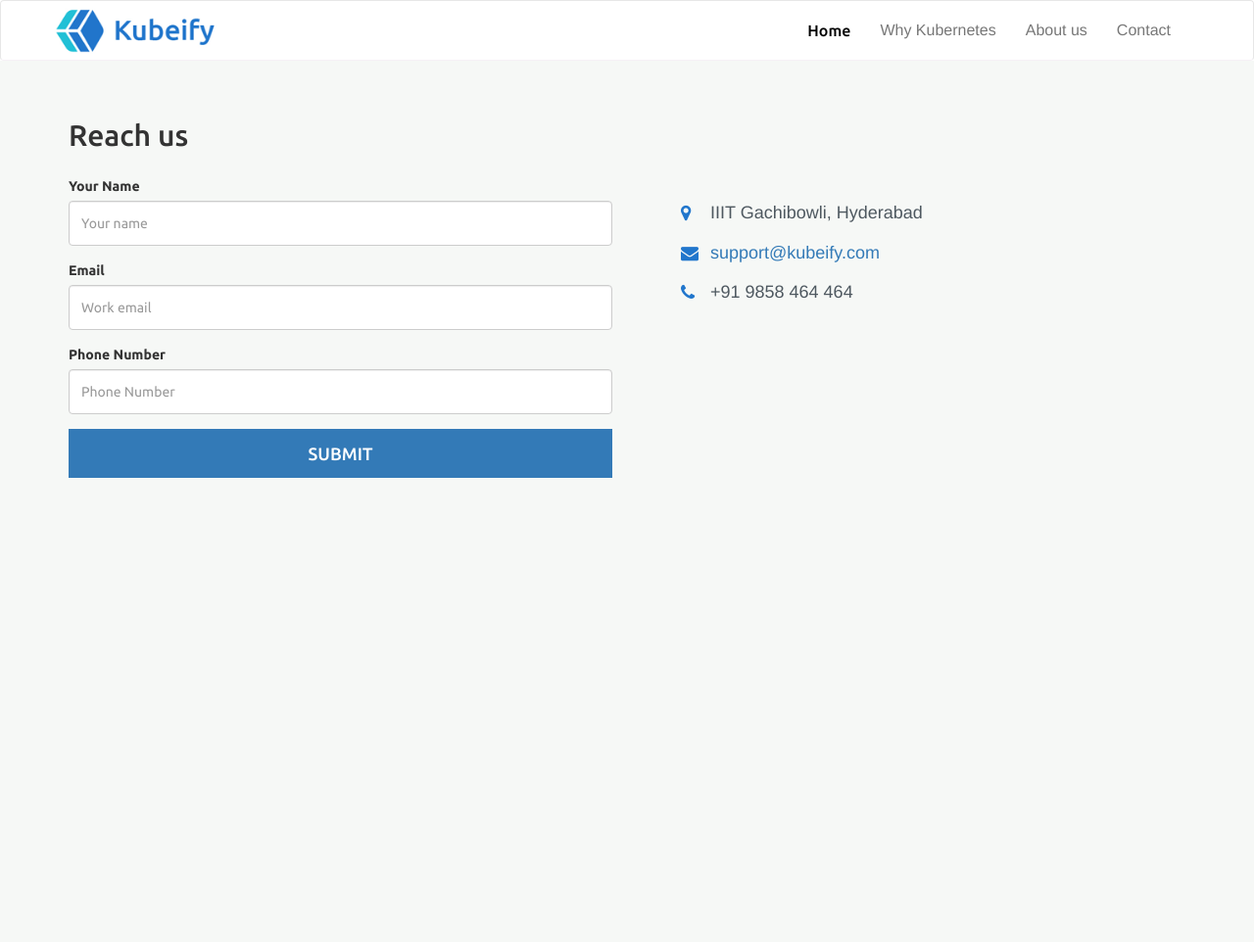
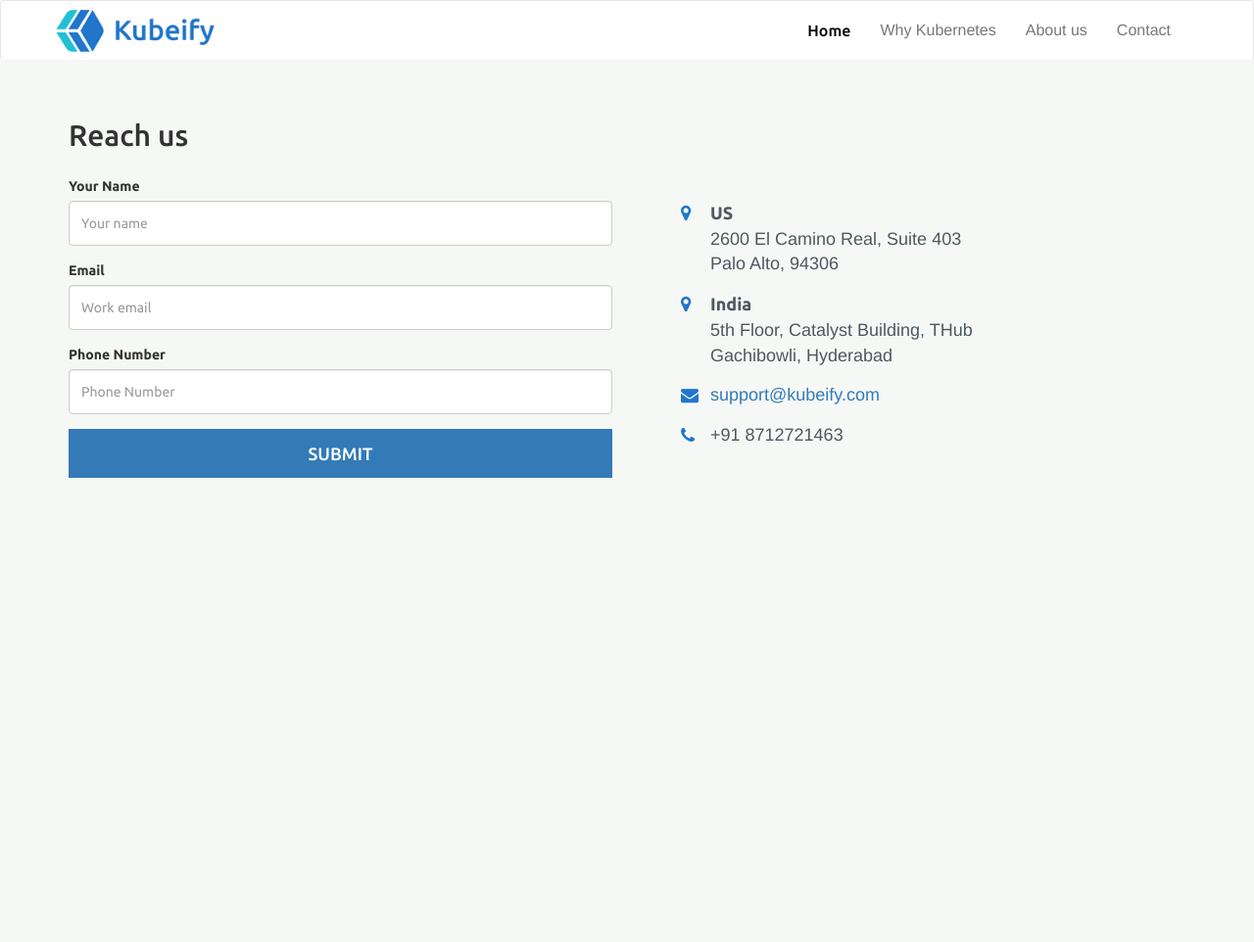
Before and after one commit to dinesh/kubeify, a Jekyll site: the page built from contact.html, in a window 1280 px wide. Shown: the whole page at 98% size. Built offline with Jekyll 4.4.1, drawn with Linux system fonts in a browser that asks for light colours; some web fonts are replaced.

Commit message:
address changes

```diff
--- a/contact.html
+++ b/contact.html
@@ -34,9 +34,12 @@ title: Demo | Kubeify
 
       <div class="col-md-4">
         <ul class="address-list">
-          <li><i class="fa fa-map-marker"></i> IIIT Gachibowli, Hyderabad</li>
+          <li><i class="fa fa fa-map-marker"> </i> <strong> US </strong> <br>
+            2600 El Camino Real, Suite 403  <br> Palo Alto, 94306 </li>
+
+          <li><i class="fa fa-map-marker"></i> <strong>India</strong> <br> 5th Floor, Catalyst Building, THub <br> Gachibowli, Hyderabad </li>
           <li><i class="fa fa-envelope"></i> <a href="#">support@kubeify.com</a></li>
-          <li><i class="fa fa-phone"></i> +91 9858 464 464</li>
+          <li><i class="fa fa-phone"></i> +91 8712721463</li>
         </ul>
       </div>
     </div>
--- a/why-kubernetes.html
+++ b/why-kubernetes.html
@@ -235,6 +235,7 @@ layout: landing-page
   </div>
 </div>
 
+{% if false %}
 <div class="kuber-community">
   <h2 class="section-header">Kubernetes Community <p><span class="dot"></span><span class="m-dot"></span><span class="dot"></span></p></h2>
   <div class="container">
@@ -287,4 +288,6 @@ layout: landing-page
   </div>
 </div>
 
+{% endif %}
+
 {% include /contact_section.html %}
```
Also changed, not shown: 2 other files.
